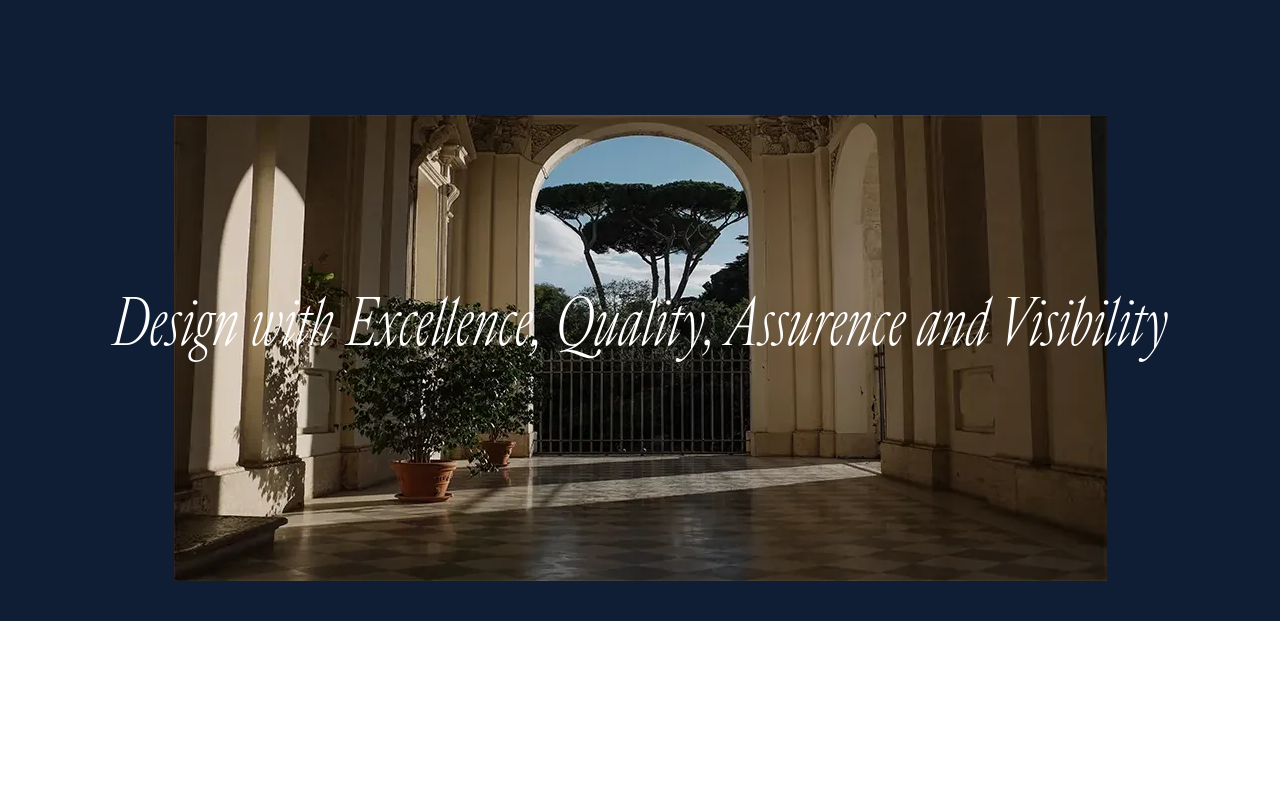
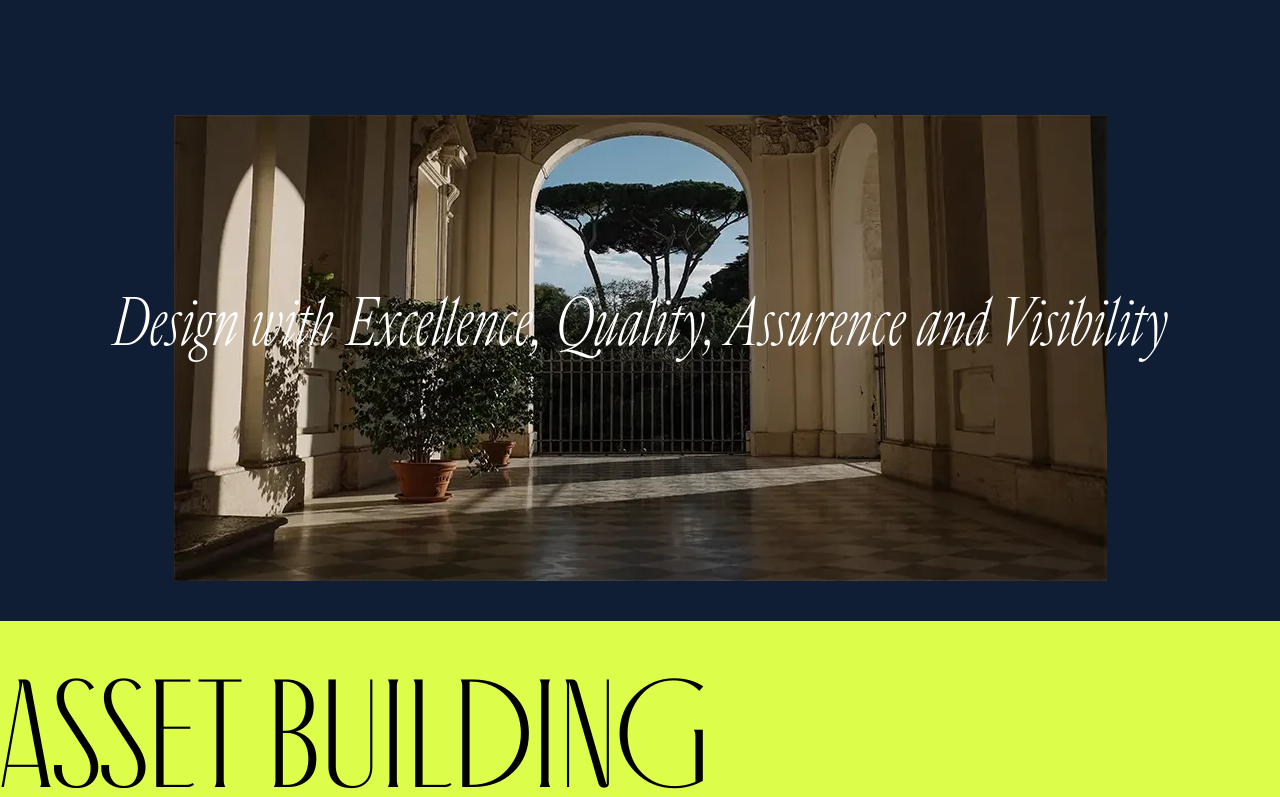
Before and after one commit to ahmedrimon/anonno--portfolio, a Next.js app: page / in a window 1280 px wide. Shown: the part 2000-2797 px from the top of the page. Before the commit the page ends 2621 px from the top, so only its background shows below. Built offline with nearby package versions, Linux system fonts and the light colour scheme.

Commit message:
push code

```diff
--- a/components/Asset/Asset.tsx
+++ b/components/Asset/Asset.tsx
@@ -1,5 +1,5 @@
 export default function Asset() {
-     return <section className="h-[200vh] bg-[#DEDEDE]">
-          <h1>Hlw</h1>
+     return <section className="h-[200vh] bg-[#DCFE4A]">
+          <h1 className="font-antiga font-normal text-[12vw]">ASSET BUILDING</h1>
      </section>
 }
--- a/pages/index.tsx
+++ b/pages/index.tsx
@@ -1,4 +1,4 @@
-// import Asset from "../components/Asset/Asset";
+import Asset from "../components/Asset/Asset";
 import Design from "../components/Design/Design";
 import Hero from "../components/Hero/Hero";
 import Navbar from "../components/Navbar/Navbar";
@@ -14,6 +14,6 @@ export default function Home() {
           </div>
           <Screen />
           <Design />
-          {/* <Asset /> */}
+          <Asset />
      </div>
 }
```
